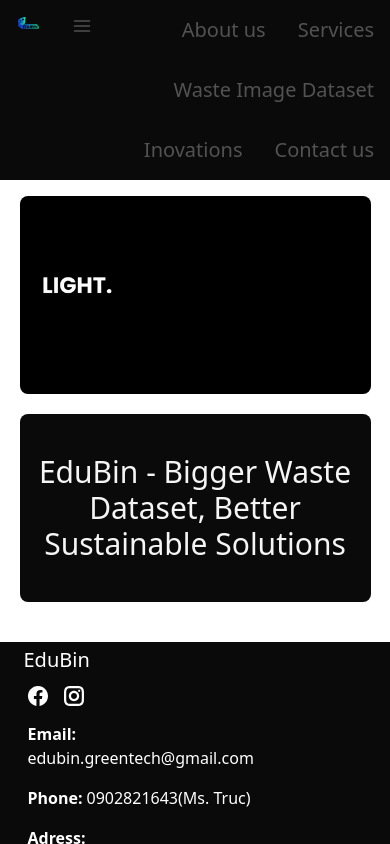
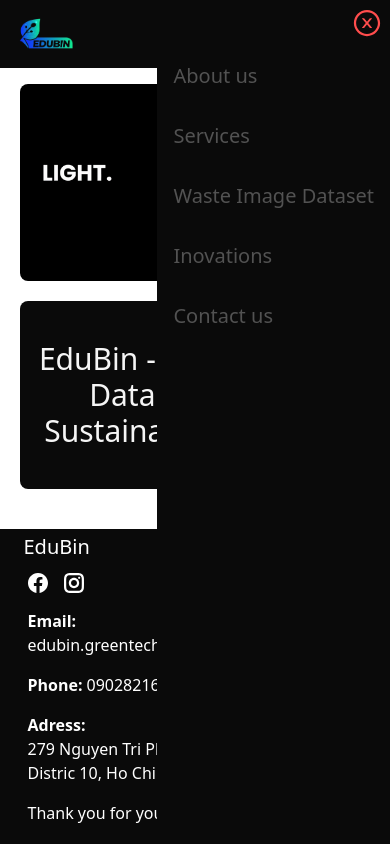
Before and after one commit to bangthe2222/edubin, a Next.js app: page / in a window 390 px wide. Both pictures are taken after a click on the element 241 px from the left and 33 px from the top of the page. Shown: the top 844 px of the page. Built offline with nearby package versions, Linux system fonts and the light colour scheme.

Commit message:
update navbar

```diff
--- a/src/components/NavBar/NavBar.tsx
+++ b/src/components/NavBar/NavBar.tsx
@@ -4,6 +4,7 @@
 import "./styles.css"
 import {FiMenu} from "react-icons/fi"
 import {useState} from "react"
+import {AiOutlineCloseCircle} from "react-icons/ai"
 export default function NavBar() {
   const [menuOpen, setMenuOpen] = useState(false);
 
@@ -48,7 +49,12 @@
           </div>
 
         { menuOpen&&(<div>
-          <div  className='flex flex-wrap grow justify-end lg:hidden'>
+          <div  className=' bg-neutral-950 lg:hidden fixed right-0 h-full '>
+            <div className=' text-white' onClick={toggleMenu}>
+              <div className=' p-2 flex justify-end hover:cursor-pointer'>
+                <AiOutlineCloseCircle size={30} color={"#ff4d4d"}></AiOutlineCloseCircle>
+              </div>
+            </div>
             <div className=' nav-child'>
                 <Link href={"/about"}>About us</Link>
               </div>
```
